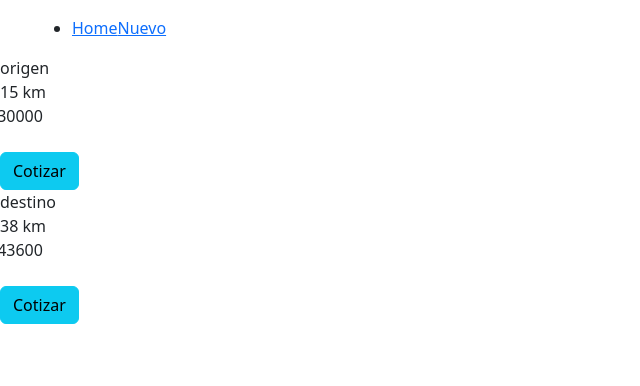
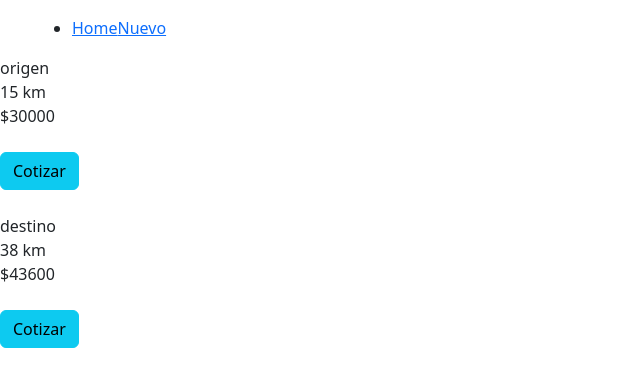
Before and after one commit to Cinos0231/conductor-elegido, an Angular app: page / in a window 1280 px wide. Shown: the top 386 px of the page, without its empty margins (0-640 px from the left). Built offline with nearby package versions, Linux system fonts and the light colour scheme.

Commit message:
ng template

```diff
--- a/src/app/components/item/item.component.css
+++ b/src/app/components/item/item.component.css
@@ -1,4 +1,5 @@
 .row{
     display: flex;
+    flex-wrap: wrap;
     box-sizing: border-box;
 }
--- a/src/app/components/item/item.component.html
+++ b/src/app/components/item/item.component.html
@@ -1,10 +1,11 @@
-<div class="row">
+<div class="">
   <div class="title">
     {{ item.title }}
   </div>
 
   <div class="kilometer">{{ item.kilometer }} km</div>
 
+  <!-- aplicando un if si es menor o mayor de 30km -->
   <div *ngIf="item.kilometer <= 30; then menor else mayor"></div>
   <br />
 
@@ -19,6 +20,7 @@
     </ng-template>
     <br />
 
+    <!-- botón para pedir el servicio -->
   <div class="">
     <button type="button" class="btn btn-info" (click)="item.kilometer = 35">
       Cotizar
```
Lines whose indentation alone changed are shown as unchanged.
